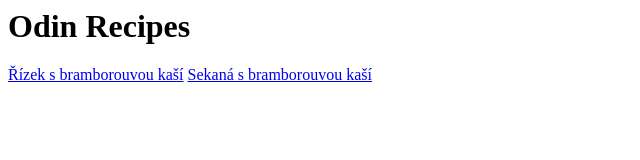
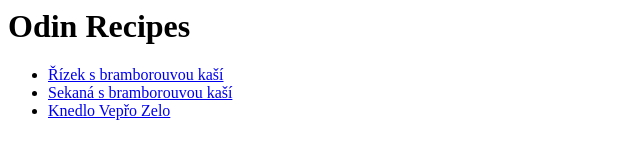
Before and after one commit to DENDUlean/odin-recipes, a plain HTML site: page index.html in a window 1280 px wide. Shown: the whole page, without its empty margins (0-640 px from the left). Drawn offline with Linux system fonts and the light colour scheme.

Commit message:
Upravil nav ve indexu

```diff
--- a/index.html
+++ b/index.html
@@ -1,3 +1,6 @@
 <h1>Odin Recipes</h1>
-<a href="./recipes/rizek.html">Řízek s bramborouvou kaší</a>
-<a href="./recipes/sekana.html">Sekaná s bramborouvou kaší</a>
+<ul>
+    <li><a href="./recipes/rizek.html">Řízek s bramborouvou kaší</a></li>
+    <li><a href="./recipes/sekana.html">Sekaná s bramborouvou kaší</a></li>
+    <li><a href="./recipes/knedlo.html">Knedlo Vepřo Zelo</a></li>
+</ul>
```
